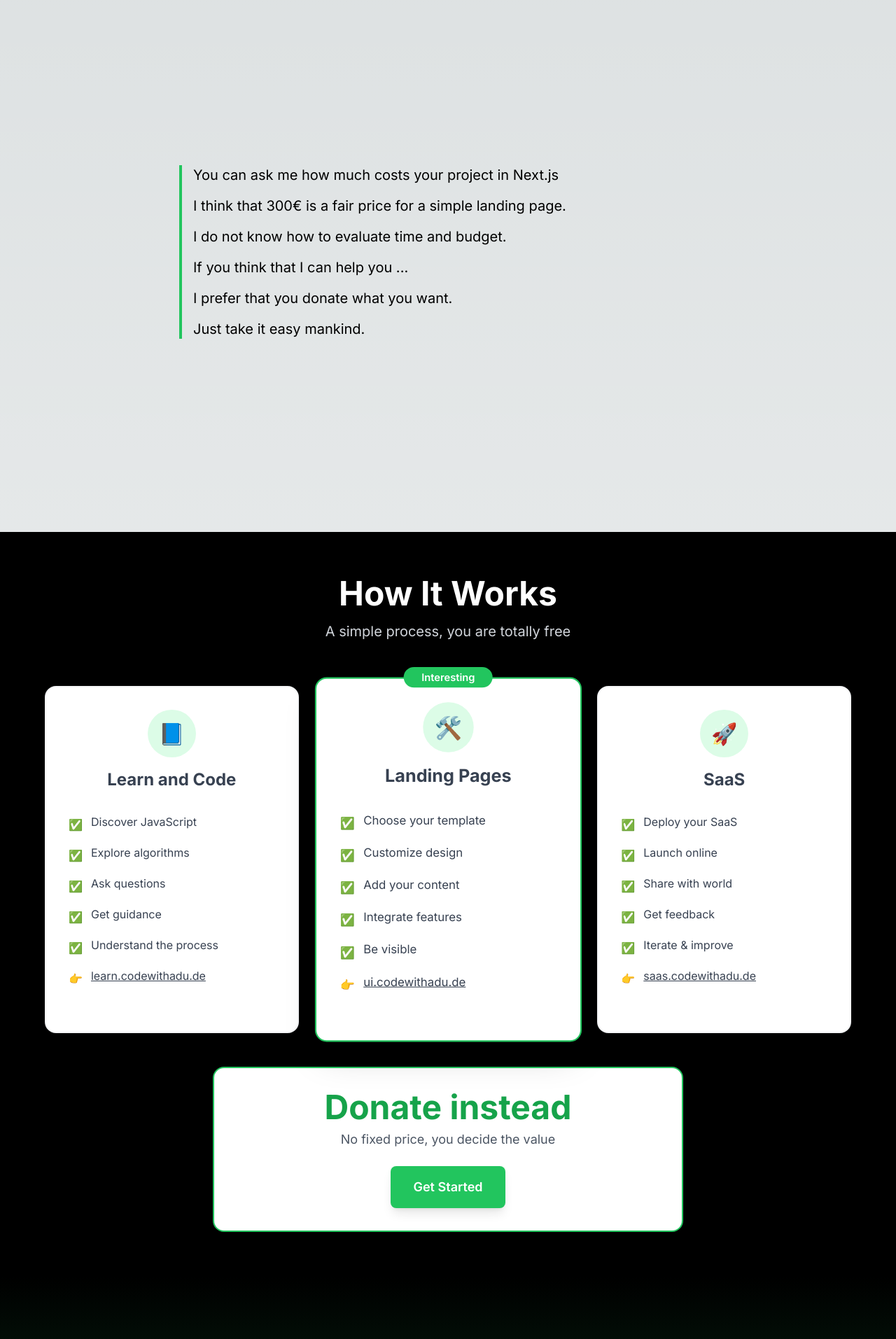
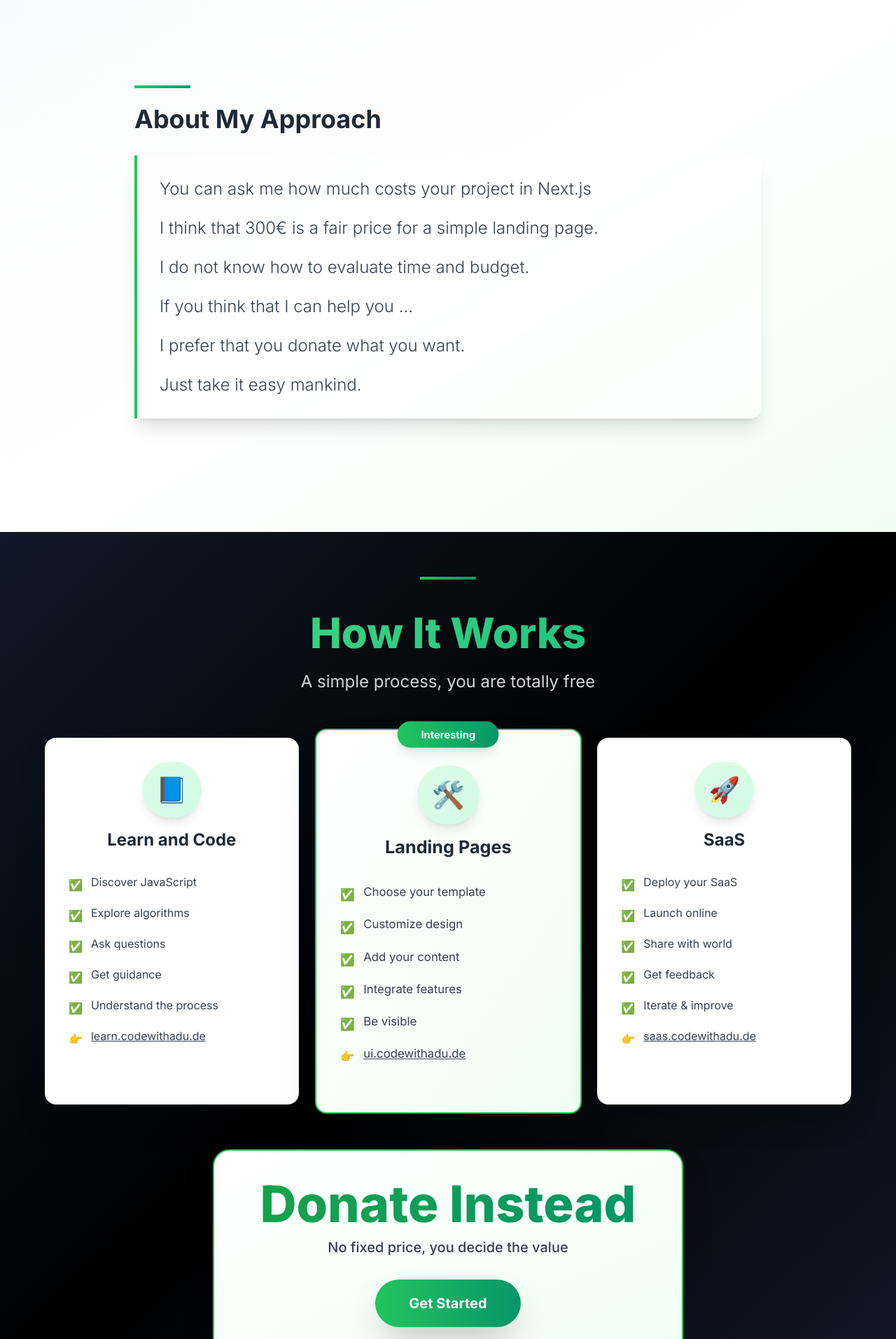
Before and after one commit to nazimboudeffa/codewithadu-de, a Next.js app: page / in a window 1280 px wide. Shown: the part 840-2753 px from the top of the page at 70% size. Built offline with nearby package versions, Linux system fonts and the light colour scheme.

Commit message:
little improvement

```diff
--- a/src/app/page.tsx
+++ b/src/app/page.tsx
@@ -12,59 +12,78 @@ export default function Home() {
 
   return (
     <main>
-    <section className="relative flex flex-col items-center justify-center min-h-screen py-2">
+    <section className="relative flex flex-col items-center justify-center min-h-screen py-2 overflow-hidden">
       <Image
         src="/hero.png"
         alt="hero"
         fill
         style={{ objectFit: "cover", objectPosition: "center" }}
+        priority
       />
-      <div className="flex flex-col items-center justify-center absolute mt-10">
-        <h2 className="text-4xl md:text-5xl font-bold mb-5 text-white">{t.hero.title}</h2>
-        <Link className="text-center px-20 py-5 bg-green-500 text-white rounded-lg hover:bg-green-600"
+      {/* Gradient Overlay */}
+      <div className="absolute inset-0 bg-gradient-to-b from-black/40 via-black/20 to-black/60" />
+
+      <div className="flex flex-col items-center justify-center absolute z-10 px-4 text-center max-w-4xl">
+        <h2 className="text-5xl md:text-7xl font-extrabold mb-8 text-white drop-shadow-2xl">
+          {t.hero.title}
+        </h2>
+        <Link
+          className="group relative px-12 py-5 bg-gradient-to-r from-green-500 to-emerald-600 text-white text-lg font-bold rounded-full hover:from-green-600 hover:to-emerald-700 transition-all duration-300 shadow-2xl hover:shadow-green-500/50 hover:scale-110 transform"
           href="https://calendar.app.google/2hRoLPEAMBY4AVSq8"
         >
-        {t.hero.cta}
+          <span className="relative z-10">{t.hero.cta}</span>
+          <div className="absolute inset-0 rounded-full bg-white opacity-0 group-hover:opacity-20 transition-opacity duration-300" />
         </Link>
       </div>
     </section>
-    <section className="flex flex-col items-center justify-center min-h-screen py-2">
-      <div className="w-full max-w-3xl space-y-4 border-l-4 border-green-500 pl-4">
-      <p className="text-lg md:text-xl leading-relaxed">
+    <section className="flex flex-col items-center justify-center min-h-screen py-20 px-6 bg-gradient-to-br from-gray-50 via-white to-green-50 relative overflow-hidden">
+      <div className="w-full max-w-4xl space-y-6 relative z-10">
+        <div className="mb-8">
+          <div className="w-20 h-1 bg-gradient-to-r from-green-500 to-emerald-600 mb-6" />
+          <h2 className="text-3xl md:text-4xl font-bold text-gray-800 mb-4">About My Approach</h2>
+        </div>
+
+        <div className="space-y-6 border-l-4 border-green-500 pl-8 bg-white/60 backdrop-blur-sm p-8 rounded-r-2xl shadow-xl">
+          <p className="text-xl md:text-2xl leading-relaxed text-gray-700 font-light">
             {t.intro.line1}
           </p>
-      <p className="text-lg md:text-xl leading-relaxed">
+          <p className="text-xl md:text-2xl leading-relaxed text-gray-700 font-light">
             {t.intro.line2}
           </p>
-      <p className="text-lg md:text-xl leading-relaxed">
+          <p className="text-xl md:text-2xl leading-relaxed text-gray-700 font-light">
             {t.intro.line3}
           </p>
-      <p className="text-lg md:text-xl leading-relaxed">
+          <p className="text-xl md:text-2xl leading-relaxed text-gray-700 font-light">
             {t.intro.line4}
           </p>
-      <p className="text-lg md:text-xl leading-relaxed">
+          <p className="text-xl md:text-2xl leading-relaxed text-gray-700 font-light">
             {t.intro.line5}
           </p>
-      <p className="text-lg md:text-xl leading-relaxed">
+          <p className="text-xl md:text-2xl leading-relaxed text-gray-700 font-light">
             {t.intro.line6}
           </p>
+        </div>
       </div>
     </section>
 
     {/* Pricing Section */}
-    <section className="flex flex-col items-center justify-center min-h-screen py-16 px-6 bg-black">
-      <div className="max-w-6xl w-full">
+    <section className="flex flex-col items-center justify-center min-h-screen py-16 px-6 bg-gradient-to-br from-gray-900 via-black to-gray-900 relative overflow-hidden">
+      <div className="max-w-6xl w-full relative z-10">
         <div className="text-center mb-16">
-          <h2 className="text-4xl md:text-5xl font-bold mb-4 text-white">{t.pricing.title}</h2>
-          <p className="text-xl text-gray-300">{t.pricing.subtitle}</p>
+          <div className="inline-block mb-6">
+            <div className="w-20 h-1 bg-gradient-to-r from-green-500 to-emerald-600 mx-auto mb-4" />
+          </div>
+          <h2 className="text-5xl md:text-6xl font-extrabold mb-6 text-transparent bg-clip-text bg-gradient-to-r from-green-400 to-emerald-500">{t.pricing.title}</h2>
+          <p className="text-xl md:text-2xl text-gray-300">{t.pricing.subtitle}</p>
         </div>
 
         <div className="grid md:grid-cols-3 gap-8">
           {/* Learn Column */}
-          <div className="bg-white rounded-2xl shadow-lg p-8 border-2 border-gray-100 hover:border-green-500 transition-all duration-300 transform hover:scale-105">
-            <div className="text-center mb-8">
-              <div className="inline-block bg-green-100 rounded-full p-4 mb-4 text-3xl">📘</div>
-              <h3 className="text-gray-700 text-2xl font-bold mb-2">{t.pricing.learn.title}</h3>
+          <div className="group bg-white rounded-2xl shadow-2xl p-8 border-2 border-gray-100 hover:border-green-500 transition-all duration-500 transform hover:scale-105 hover:shadow-green-500/20 hover:shadow-2xl backdrop-blur-sm relative overflow-hidden">
+            <div className="absolute inset-0 bg-gradient-to-br from-green-50/50 to-transparent opacity-0 group-hover:opacity-100 transition-opacity duration-500" />
+            <div className="text-center mb-8 relative z-10">
+              <div className="inline-block bg-gradient-to-br from-green-100 to-emerald-100 rounded-full p-5 mb-4 text-4xl shadow-lg group-hover:scale-110 transition-transform duration-300">📘</div>
+              <h3 className="text-gray-800 text-2xl font-bold mb-2">{t.pricing.learn.title}</h3>
             </div>
             <ul className="space-y-4 mb-8">
               <li className="flex items-start">
@@ -101,13 +120,14 @@ export default function Home() {
           </div>
 
           {/* Build Column - Featured */}
-          <div className="bg-white rounded-2xl shadow-2xl p-8 border-2 border-green-500 transform scale-105 relative">
-            <div className="absolute -top-4 left-1/2 transform -translate-x-1/2 bg-green-500 text-white px-6 py-1 rounded-full text-sm font-semibold">
+          <div className="group bg-gradient-to-br from-white to-green-50 rounded-2xl shadow-2xl p-8 pt-12 border-2 border-green-500 transform scale-105 hover:scale-110 relative transition-all duration-500 hover:shadow-green-500/30 hover:shadow-3xl overflow-visible">
+            <div className="absolute inset-0 bg-gradient-to-br from-green-500/5 via-emerald-500/5 to-transparent opacity-0 group-hover:opacity-100 transition-opacity duration-500 rounded-2xl" />
+            <div className="absolute -top-3 left-1/2 transform -translate-x-1/2 bg-gradient-to-r from-green-500 to-emerald-600 text-white px-8 py-2 rounded-full text-sm font-bold shadow-lg whitespace-nowrap">
               {t.pricing.build.featured}
             </div>
-            <div className="text-center mb-8">
-              <div className="inline-block bg-green-100 rounded-full p-4 mb-4 text-3xl">🛠️</div>
-              <h3 className="text-gray-700 text-2xl font-bold mb-2">{t.pricing.build.title}</h3>
+            <div className="text-center mb-8 relative z-10">
+              <div className="inline-block bg-gradient-to-br from-green-100 to-emerald-100 rounded-full p-5 mb-4 text-4xl shadow-lg group-hover:scale-110 transition-transform duration-300">🛠️</div>
+              <h3 className="text-gray-800 text-2xl font-bold mb-2">{t.pricing.build.title}</h3>
             </div>
             <ul className="space-y-4 mb-8">
               <li className="flex items-start">
@@ -142,10 +162,11 @@ export default function Home() {
           </div>
 
           {/* Ship Column */}
-          <div className="bg-white rounded-2xl shadow-lg p-8 border-2 border-gray-100 hover:border-green-500 transition-all duration-300 transform hover:scale-105">
-            <div className="text-center mb-8">
-              <div className="inline-block bg-green-100 rounded-full p-4 mb-4 text-3xl">🚀</div>
-              <h3 className="text-gray-700 text-2xl font-bold mb-2">{t.pricing.ship.title}</h3>
+          <div className="group bg-white rounded-2xl shadow-2xl p-8 border-2 border-gray-100 hover:border-green-500 transition-all duration-500 transform hover:scale-105 hover:shadow-green-500/20 hover:shadow-2xl backdrop-blur-sm relative overflow-hidden">
+            <div className="absolute inset-0 bg-gradient-to-br from-green-50/50 to-transparent opacity-0 group-hover:opacity-100 transition-opacity duration-500" />
+            <div className="text-center mb-8 relative z-10">
+              <div className="inline-block bg-gradient-to-br from-green-100 to-emerald-100 rounded-full p-5 mb-4 text-4xl shadow-lg group-hover:scale-110 transition-transform duration-300">🚀</div>
+              <h3 className="text-gray-800 text-2xl font-bold mb-2">{t.pricing.ship.title}</h3>
             </div>
             <ul className="space-y-4 mb-8">
               <li className="flex items-start">
@@ -183,16 +204,18 @@ export default function Home() {
         </div>
 
         {/* Pricing Bottom */}
-        <div className="mt-12 text-center bg-white rounded-2xl shadow-xl p-8 max-w-2xl mx-auto border-2 border-green-500">
-          <div className="mb-6">
-            <div className="text-5xl font-bold text-green-600 mb-2">{t.pricing.price}</div>
-            <p className="text-gray-600 text-lg">{t.pricing.priceSubtitle}</p>
+        <div className="mt-16 text-center bg-gradient-to-br from-white to-green-50 rounded-3xl shadow-2xl p-10 max-w-2xl mx-auto border-2 border-green-500 hover:shadow-green-500/30 transition-all duration-500 relative overflow-hidden group">
+          <div className="absolute inset-0 bg-gradient-to-br from-green-500/5 to-transparent opacity-0 group-hover:opacity-100 transition-opacity duration-500" />
+          <div className="mb-8 relative z-10">
+            <div className="text-6xl md:text-7xl font-extrabold text-transparent bg-clip-text bg-gradient-to-r from-green-600 to-emerald-600 mb-3">{t.pricing.price}</div>
+            <p className="text-gray-700 text-xl font-medium">{t.pricing.priceSubtitle}</p>
           </div>
           <Link
             href="https://calendar.app.google/2hRoLPEAMBY4AVSq8"
-            className="inline-block px-8 py-4 bg-green-500 text-white text-lg font-semibold rounded-lg hover:bg-green-600 transition-colors duration-300 shadow-lg hover:shadow-xl transform hover:scale-105"
+            className="inline-block px-12 py-5 bg-gradient-to-r from-green-500 to-emerald-600 text-white text-xl font-bold rounded-full hover:from-green-600 hover:to-emerald-700 transition-all duration-300 shadow-2xl hover:shadow-green-500/50 transform hover:scale-110 relative group"
           >
-            {t.pricing.cta}
+            <span className="relative z-10">{t.pricing.cta}</span>
+            <div className="absolute inset-0 rounded-full bg-white opacity-0 group-hover:opacity-20 transition-opacity duration-300" />
           </Link>
         </div>
       </div>
@@ -200,22 +223,26 @@ export default function Home() {
 
     <IntroFAQ />
 
-    <section className="flex flex-col items-center justify-center min-h-screen py-2 bg-green-700">
-      <p className="text-white text-xl mx-3 text-center">
-
+    <section className="flex flex-col items-center justify-center min-h-screen py-16 bg-gradient-to-br from-green-700 via-emerald-700 to-green-800 relative overflow-hidden">
+      <div className="relative z-10 text-center mb-12 px-4">
+        <p className="text-white text-2xl md:text-3xl font-semibold mb-6">
           <Link
             href="https://www.linkedin.com/in/nazimboudeffa"
+            className="inline-flex items-center gap-3 hover:text-green-200 transition-colors duration-300 group"
           >
-        👉 <u>{t.footer.keepInTouch}</u>
+            <span className="text-3xl group-hover:scale-125 transition-transform duration-300">👉</span>
+            <span className="border-b-2 border-white/50 group-hover:border-green-200 transition-colors duration-300">{t.footer.keepInTouch}</span>
           </Link>
         </p>
-      <p className="text-white text-sm mt-4 mx-3 text-center">
+        <p className="text-white/90 text-base md:text-lg mt-6 mx-auto max-w-2xl leading-relaxed">
           {t.footer.note}
         </p>
+      </div>
+
       {/* YouTube Video Embed */}
-      <div className="w-full max-w-4xl mx-auto mt-8 px-4">
-        <div className="relative w-full rounded-lg overflow-hidden shadow-xl">
-          <div className="relative w-full pb-[56.25%]">
+      <div className="w-full max-w-5xl mx-auto px-4 relative z-10">
+        <div className="relative w-full rounded-2xl overflow-hidden shadow-2xl ring-4 ring-white/20 hover:ring-white/40 transition-all duration-300 transform hover:scale-105">
+          <div className="relative w-full pb-[56.25%] bg-black/20">
             <iframe
               className="absolute top-0 left-0 w-full h-full"
               src="https://www.youtube-nocookie.com/embed/_ZKNoGa9eOI?rel=0"
@@ -223,6 +250,7 @@ export default function Home() {
               allow="accelerometer; autoplay; clipboard-write; encrypted-media; gyroscope; picture-in-picture; web-share"
               referrerPolicy="strict-origin-when-cross-origin"
               allowFullScreen
+              loading="lazy"
             />
           </div>
         </div>
--- a/src/translations/index.ts
+++ b/src/translations/index.ts
@@ -44,7 +44,7 @@ export const translations = {
           step5: "Iterate & improve",
           step6: "saas.codewithadu.de"
         },
-        price: "Donate instead",
+        price: "Donate Instead",
         priceSubtitle: "No fixed price, you decide the value",
         cta: "Get Started"
       },
@@ -57,7 +57,7 @@ export const translations = {
           line5: "How do you handle responsive design for different devices?"
         },
         answers: {
-          line1: "A simple landing page usually takes 1 to 3 days depending on clarity of your content.",
+          line1: "A simple landing page usually takes 1 to 3 days depending on the clarity of your content.",
           line2: "Yes. you can check my github.com/nazimboudeffa.",
           line3: "Minor text/style tweaks are free; bigger structural changes we revisit together.",
           line4: "A short description of your goal, target audience, any must-have sections (hero, features, contact), and assets (logo, colors).",
@@ -119,7 +119,7 @@ export const translations = {
           step5: "Itérer & améliorer",
           step6: "saas.codewithadu.de"
         },
-        price: "Donnez plutôt",
+        price: "Donnez Plutôt",
         priceSubtitle: "Pas de prix fixe, vous décidez de la valeur",
         cta: "Commencer"
       },
```
Also changed, not shown: src/app/globals.css (+16 -0 lines). Lines whose indentation alone changed are shown as unchanged.
